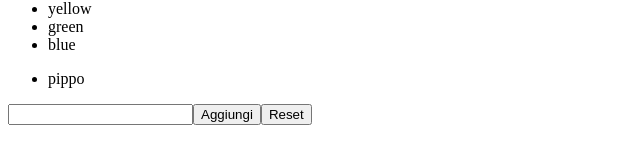
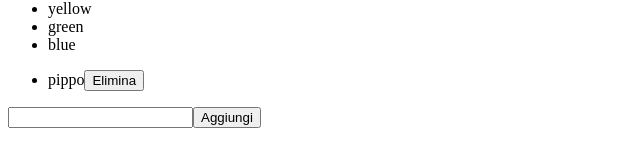
Before and after one commit to AlessioNatale/React, a React (Vite) app in the folder esercizi/: page / in a window 1280 px wide. Shown: the part 561-728 px from the top of the page, without its empty margins (0-640 px from the left). Built offline with nearby package versions, Linux system fonts and the light colour scheme.

Commit message:
commit-es-59

```diff
--- a/esercizi/src/Todolist.jsx
+++ b/esercizi/src/Todolist.jsx
@@ -4,32 +4,33 @@ export function Todolist({ items }) {
   const [newItem, setNewItem] = useState('');
   const [itemsArray, setItemsArray] = useState(items);
 
-
   const handleAddItem = () => {
 
-      const updatedItems = [...itemsArray, newItem];
+      const updatedItemsArray = [...itemsArray, newItem];
+      setItemsArray(updatedItemsArray);
 
-      setItemsArray(updatedItems);
       setNewItem('');
 
-    //   console.log(updatedItems)
   };
 
-  const handleReset = () => {
-    setItemsArray(items)
-  }
 
+  const handleRemoveItem = (index) => {
+    const updatedItemsArray = itemsArray.filter((_, i) => i !== index);
+    setItemsArray(updatedItemsArray);
+  };
 
   return (
     <div>
       <ul>
         {itemsArray.map((item, index) => (
-          <li key={index}>{item}</li>
+          <li key={index}>
+            {item}
+            <button onClick={() => handleRemoveItem(index)}>Elimina</button>
+          </li>
         ))}
       </ul>
-      <input value={newItem} onChange={(e) => setNewItem(e.target.value)} />
+      <input value={newItem} onChange={(e) => setNewItem(e.target.value)}/>
       <button onClick={handleAddItem}>Aggiungi</button>
-      <button onClick={handleReset}>Reset</button>
     </div>
   );
 }
```
